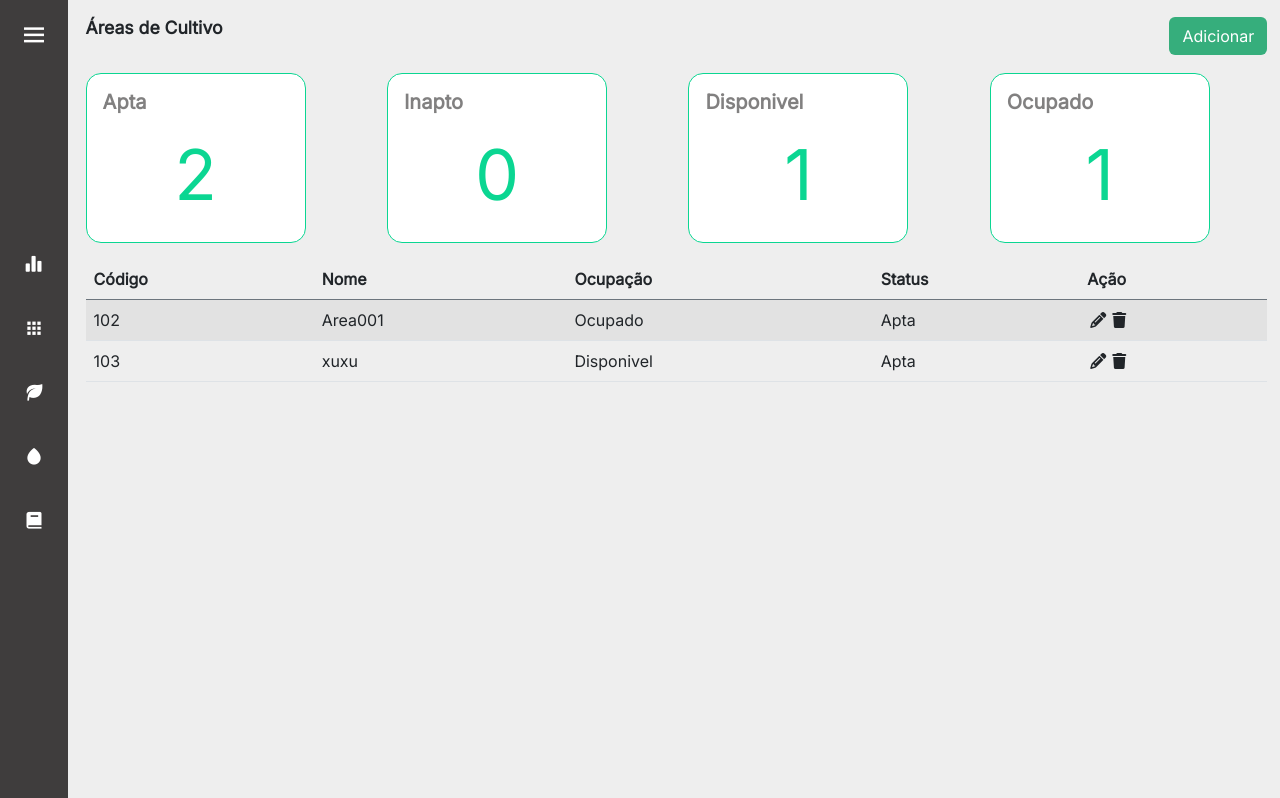
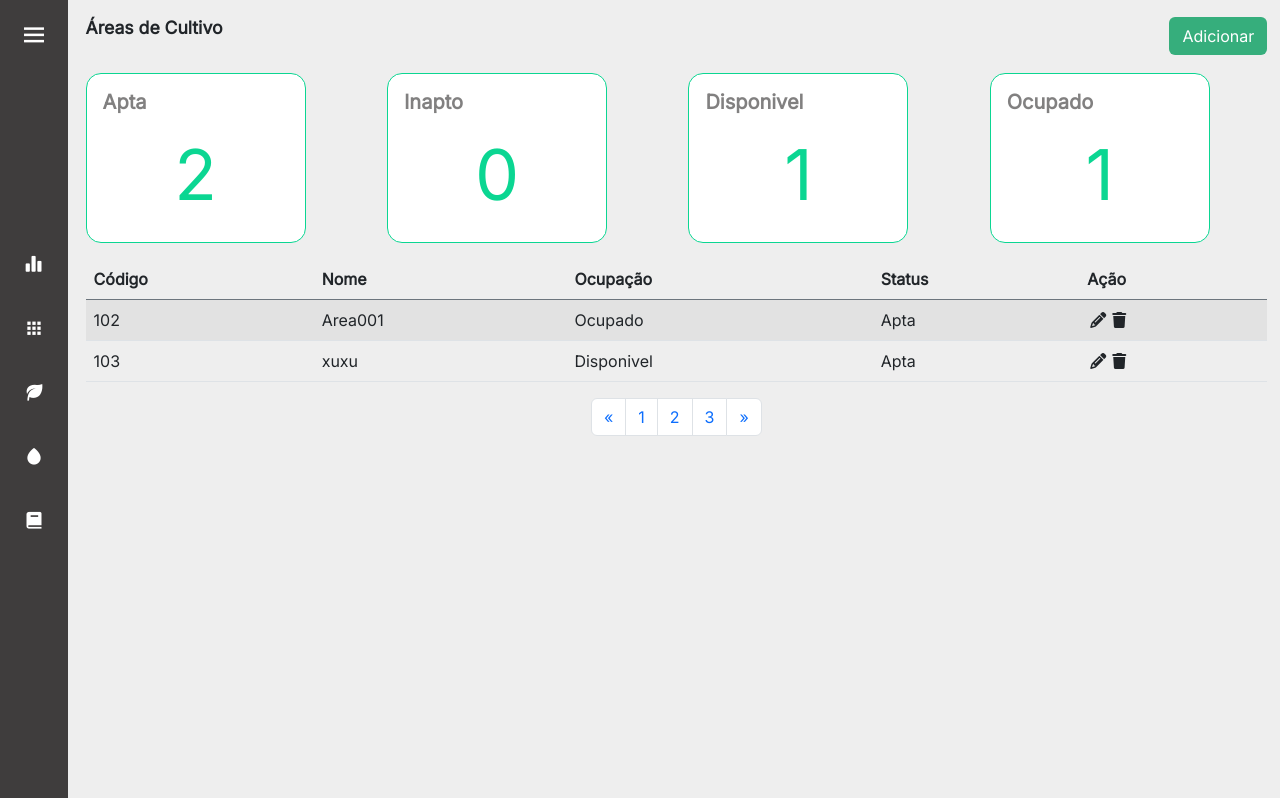
Before and after one commit to ViviFerreira/projeto_web_smartgarden, a Django app: page /areas/ in a window 1280 px wide. Shown: the part 61-859 px from the top of the page. Run offline with Django 4.2, Linux system fonts and the light colour scheme; data comes from the database, SQL or seed files in the repository; some libraries are stand-ins or nearby versions.

Commit message:
pagination

```diff
--- a/templates/areas.html
+++ b/templates/areas.html
@@ -72,5 +72,22 @@
 			</tbody>
 		</table>
 	</div>
+	<nav aria-label="Page_navigation" class="d-flex align-itens justify-content-around ">
+        <ul class="pagination ">
+          <li class="page-item">
+            <a class="page-link" href="#" aria-label="Previous">
+              <span aria-hidden="true">&laquo;</span>
+            </a>
+          </li>
+          <li class="page-item"><a class="page-link" href="#">1</a></li>
+          <li class="page-item"><a class="page-link" href="#">2</a></li>
+          <li class="page-item"><a class="page-link" href="#">3</a></li>
+          <li class="page-item">
+            <a class="page-link" href="#" aria-label="Next">
+              <span aria-hidden="true">&raquo;</span>
+            </a>
+          </li>
+        </ul>
+      </nav>
 </div>
 {% endblock %}
```
